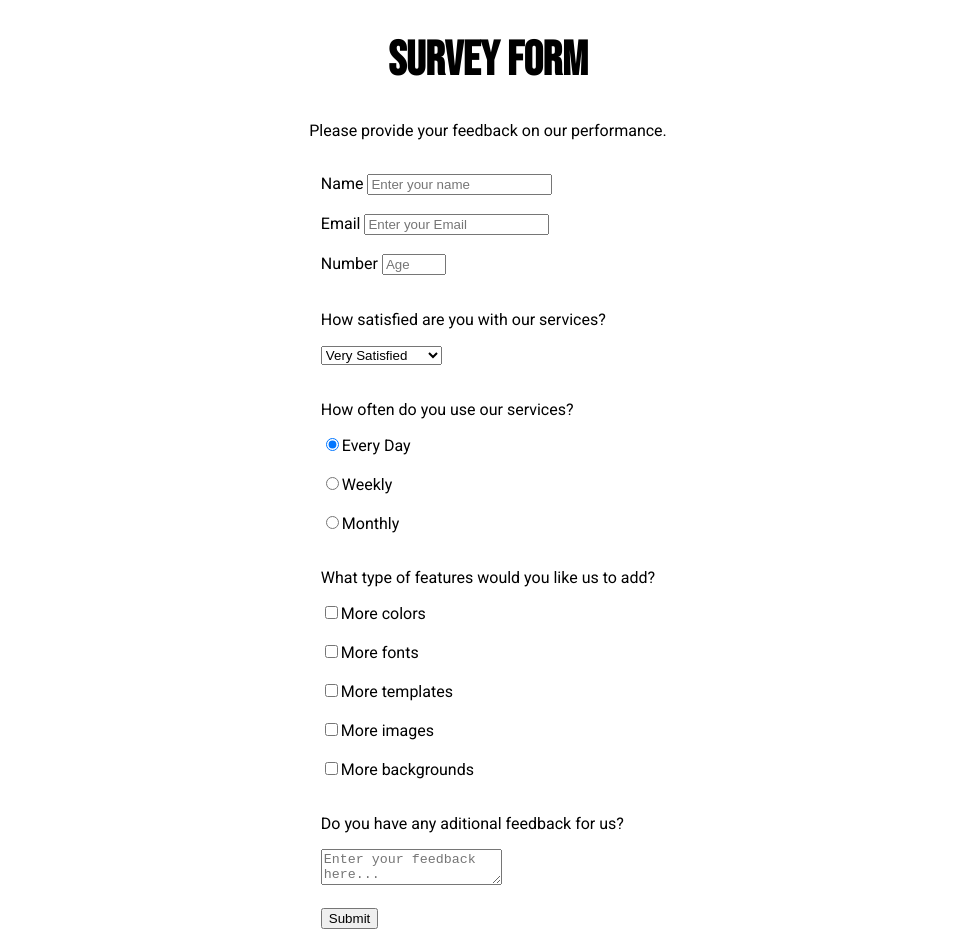
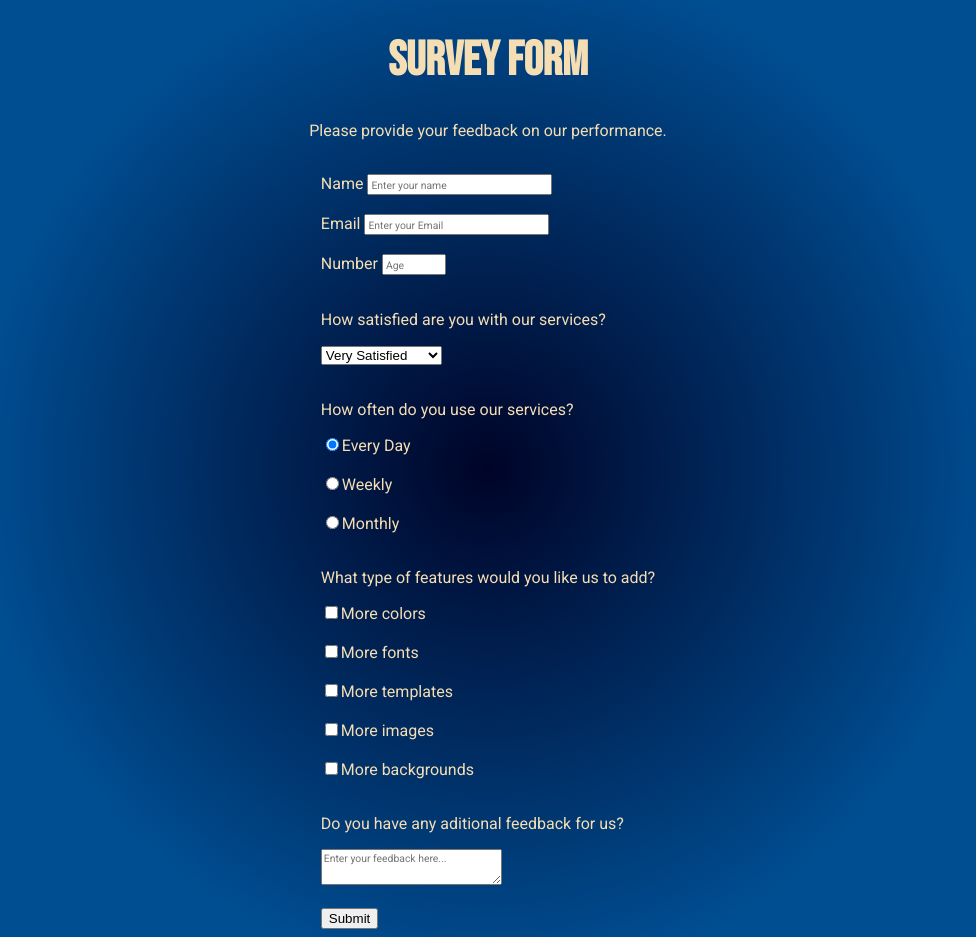
Before and after one commit to melaniesigrid/surveyForm, a plain HTML site: page fcc-test-suite-template-master/index.html in a window 1280 px wide. Shown: the whole page, without its empty margins (152-1128 px from the left). Drawn offline with Linux system fonts and the light colour scheme.

Commit message:
Added background and changed font color to match

```diff
--- a/fcc-test-suite-template-master/css/style.css
+++ b/fcc-test-suite-template-master/css/style.css
@@ -1,20 +1,33 @@
 @import url('https://fonts.googleapis.com/css2?family=Bebas+Neue&family=Roboto&display=swap');
+
+body{
+    background: rgb(0,4,40);
+    background: radial-gradient(circle, rgba(0,4,40,1) 0%, rgba(0,78,146,1) 65%);
+}
 
 #title {
     display: flex;
     justify-content: center;
     font-family: 'Bebas Neue', cursive;
     font-size: 3rem;
+    color: wheat;
+}
+
+::placeholder{
+    font-family: 'Roboto', sans-serif;
+    font-size: 0.65rem;
 }
 
 #description {
     display: flex;
     justify-content: center;
     font-family: 'Roboto', sans-serif;
+    color: wheat;
 }
 
 .survey-content {
     display: flex;
     justify-content: center;
     font-family: 'Roboto', sans-serif;
+    color: wheat;
 }
```
